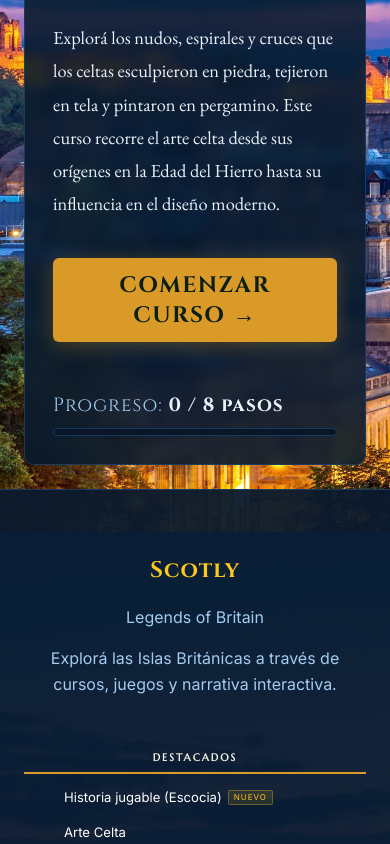
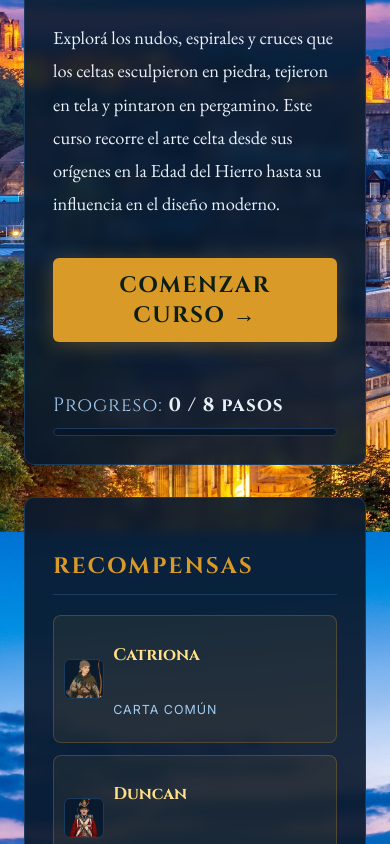
Before and after one commit to ZacariTest/Scotly, a React (Vite) app in the folder scotly/: page /curso/arte in a window 390 px wide. Shown: the part 1156-2000 px from the top of the page. Built offline with nearby package versions, Linux system fonts and the light colour scheme.

Commit message:
Add progress tracking & refactor course rewards

```diff
--- a/scotly/src/features/courses/data/scotland/arte.js
+++ b/scotly/src/features/courses/data/scotland/arte.js
@@ -4,7 +4,7 @@ export const course = {
   title: "Arte Celta",
   subtitle: "Los patrones que definieron la identidad visual escocesa",
   img: "/img/Arte.jpg",
-  rewardCards: ["catriona", "duncan"], // solo para mostrar en pantalla; lo que realmente otorga es courseRewards.js en el backend
+  rewardCards: ["catriona", "duncan"],
   rewardXp: 150,
   rewardPuntos: 40, // "Provisiones"
 
--- a/scotly/src/features/courses/data/scotland/intro-data.js
+++ b/scotly/src/features/courses/data/scotland/intro-data.js
@@ -2,6 +2,7 @@
 // Datos de presentación para las páginas intro de cada curso escocés
 
 import { CHARACTERS } from "../../../invasion/data/characters.js";
+import { course as courseArte } from "./arte.js";
 
 // Convierte una carta real del catálogo (characters.js) en el formato
 // visual que espera el panel de recompensas de CourseIntro.
@@ -13,6 +14,35 @@ function cartaComoRecompensa(codigo) {
     type: carta.rarity === "common" ? "Carta común" : `Carta ${carta.rarity}`,
     img: carta.img,
   };
+}
+
+// Arma la lista de recompensas a mostrar en la intro a partir de los
+// mismos campos (rewardCards/rewardXp/rewardPuntos) que usa CoursePlayer
+// para el panel del quiz. Un solo lugar de verdad por curso: el propio
+// archivo del curso (arte.js, cocina.js, etc.) — así no se desincroniza
+// lo que se muestra acá con lo que realmente se otorga al terminar.
+function construirRewards(courseData) {
+  const rewards = (courseData.rewardCards ?? [])
+    .map(cartaComoRecompensa)
+    .filter(Boolean);
+
+  if (courseData.rewardXp) {
+    rewards.push({
+      name: `+${courseData.rewardXp} XP`,
+      type: "Experiencia",
+      img: courseData.img,
+    });
+  }
+
+  if (courseData.rewardPuntos) {
+    rewards.push({
+      name: `+${courseData.rewardPuntos} Provisiones`,
+      type: "Recurso",
+      img: courseData.img,
+    });
+  }
+
+  return rewards;
 }
 
 export const introArte = {
@@ -32,10 +62,7 @@ export const introArte = {
     "Cruces de piedra y piedras pictas",
     "El arte celta en el mundo moderno",
   ],
-  rewards: [
-    cartaComoRecompensa("catriona"),
-    cartaComoRecompensa("catriona"),
-  ],
+  rewards: construirRewards(courseArte),
 };
 
 export const introCocina = {
--- a/scotly/src/features/courses/styles/course-intro.css
+++ b/scotly/src/features/courses/styles/course-intro.css
@@ -229,12 +229,13 @@
 .ci-reward-card {
   display: flex;
   align-items: center;
-  gap: .85rem;
+  gap: .6rem;
   background: rgba(217, 154, 40, .08);
   border: 1px solid rgba(217, 154, 40, .25);
   border-radius: 8px;
-  padding: .65rem .85rem;
+  padding: .55rem .6rem;
   transition: .2s;
+  min-width: 0; /* permite que el texto truncado no rompa el grid */
 }
 .ci-reward-card:hover {
   background: rgba(217, 154, 40, .14);
@@ -242,8 +243,8 @@
 }
 
 .ci-reward-card__img-wrap {
-  width: 44px;
-  height: 44px;
+  width: 40px;
+  height: 40px;
   border-radius: 6px;
   overflow: hidden;
   border: 1px solid var(--region-border);
@@ -261,20 +262,27 @@
 .ci-reward-card__info {
   display: flex;
   flex-direction: column;
-  gap: .2rem;
+  gap: .15rem;
+  min-width: 0;
 }
 .ci-reward-card__name {
   font-family: var(--font-title);
-  font-size: 1.2rem;
+  font-size: 1.05rem;
   font-weight: 700;
   color: #ffe186; /* gold del juego, constante */
+  white-space: nowrap;
+  overflow: hidden;
+  text-overflow: ellipsis;
 }
 .ci-reward-card__type {
   font-family: var(--font-body);
-  font-size: .85rem;
+  font-size: .78rem;
   color: var(--region-muted);
   text-transform: uppercase;
   letter-spacing: 1px;
+  white-space: nowrap;
+  overflow: hidden;
+  text-overflow: ellipsis;
 }
 
 .ci-mascot {
@@ -290,12 +298,44 @@
 
 /* ── RESPONSIVE ── */
 @media (max-width: 1100px) {
-  .ci-page { grid-template-columns: 240px 1fr; }
-  .ci-rewards { display: none; }
+  .ci-page {
+    grid-template-columns: 240px 1fr;
+    grid-template-areas:
+      "sidebar content"
+      "rewards rewards";
+  }
+  .ci-sidebar { grid-area: sidebar; }
+  .ci-content { grid-area: content; }
+  .ci-rewards {
+    grid-area: rewards;
+    display: flex; /* antes: display: none — las recompensas desaparecían del todo */
+  }
+  .ci-reward-list {
+    display: grid;
+    grid-template-columns: repeat(4, 1fr);
+  }
 }
+
 @media (max-width: 900px) {
-  .ci-page { grid-template-columns: 1fr; padding: 1.5rem; }
+  .ci-page {
+    grid-template-columns: 1fr;
+    grid-template-areas:
+      "sidebar"
+      "content"
+      "rewards";
+    padding: 1.5rem;
+  }
   .ci-sidebar { margin-bottom: .5rem; }
   .ci-title { font-size: 2.2rem; }
   .ci-content { padding: 1.75rem; }
+  .ci-reward-list {
+    display: grid;
+    grid-template-columns: repeat(2, 1fr);
+  }
 }
+
+@media (max-width: 480px) {
+  .ci-reward-list {
+    grid-template-columns: 1fr;
+  }
+}
```
Also changed, not shown: 1 other file (tests, documents, lock files or other folders).
